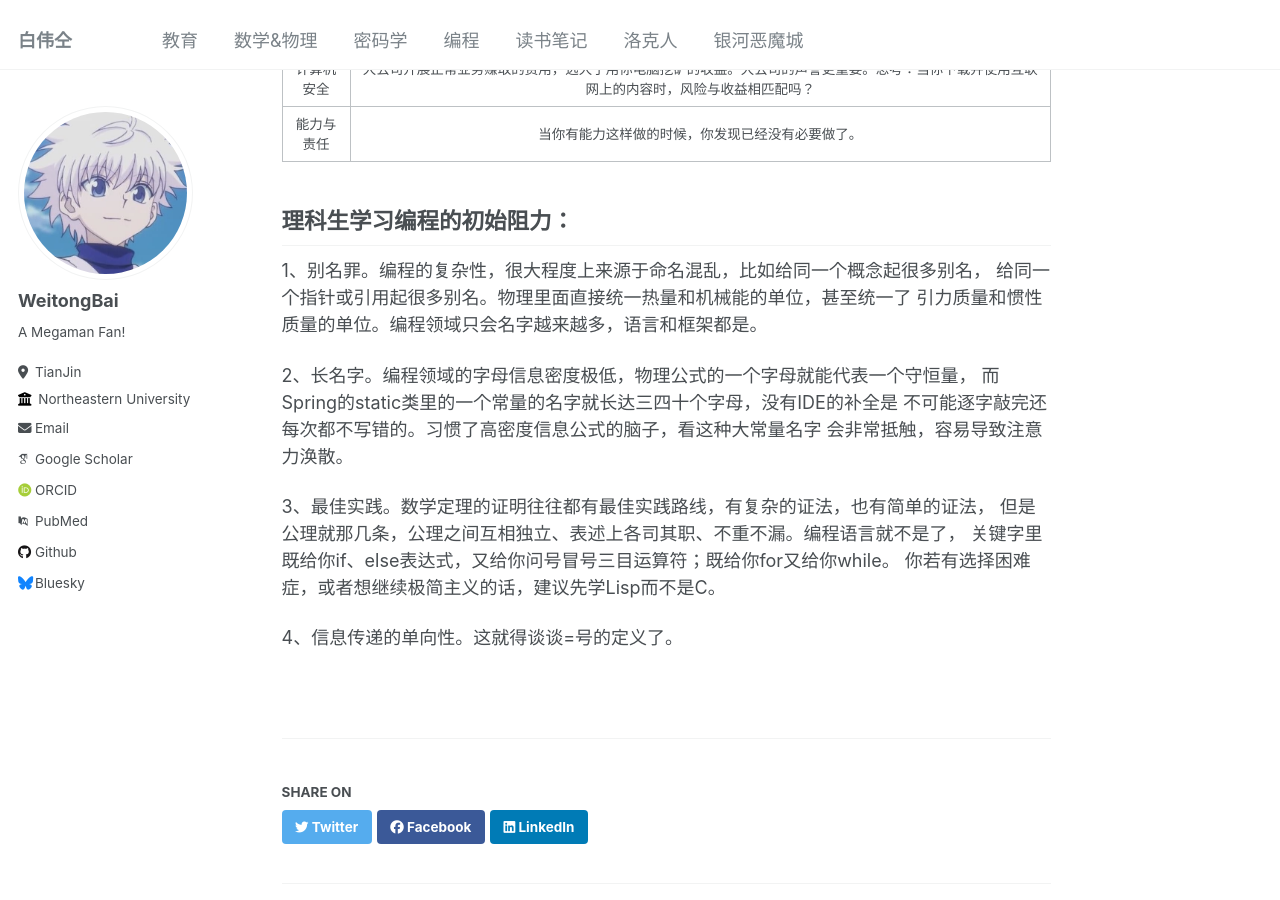
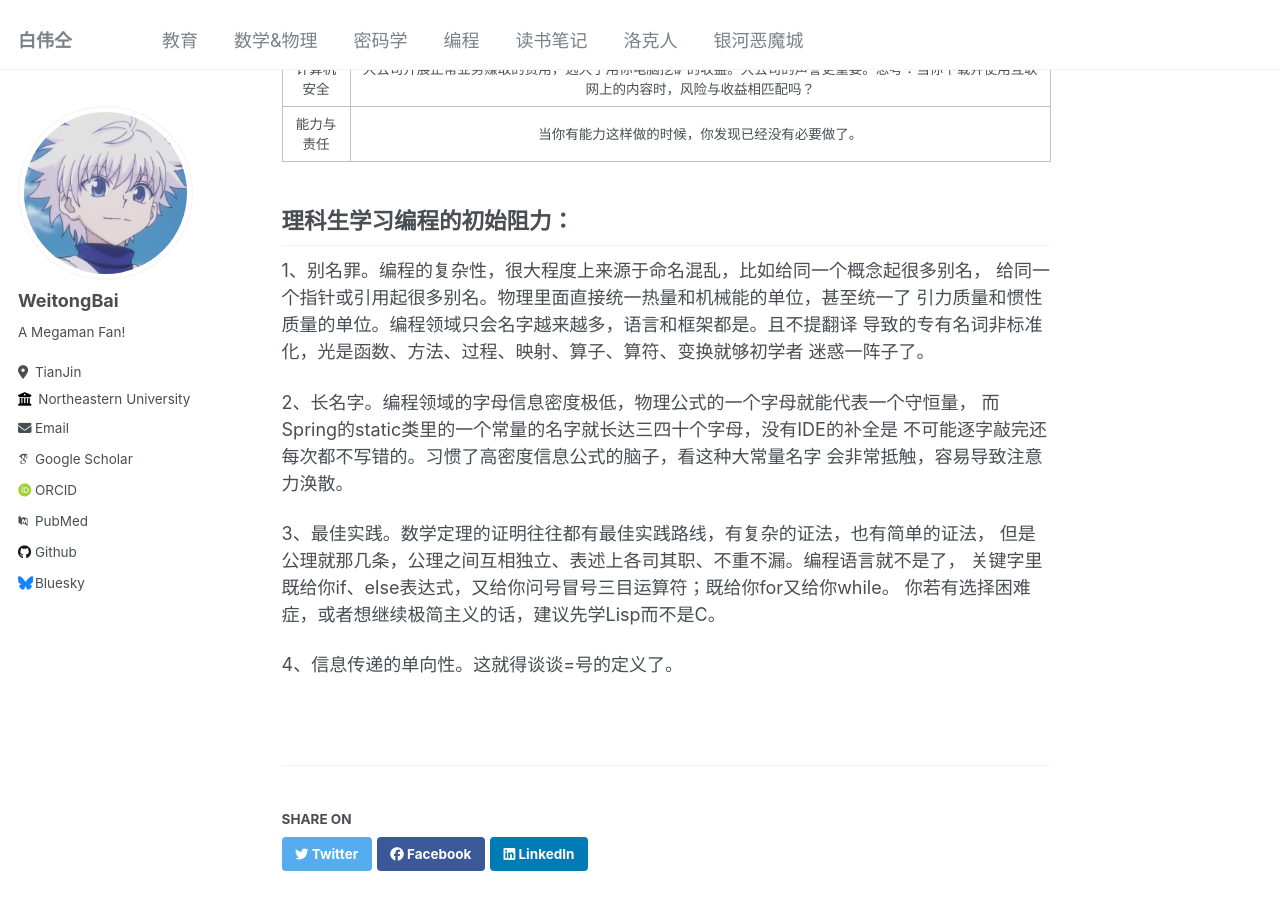
Before and after one commit to python-jiang/python-jiang.github.io, a Jekyll site: the page built from _portfolio/portfolio-0.md, in a window 1280 px wide and 900 px high, scrolled down 421 px. Built offline with Jekyll 4.4.1, drawn with Linux system fonts in a browser that asks for light colours; some web fonts are replaced.

Commit message:
理科生学习编程的初始阻力

```diff
--- a/_portfolio/portfolio-0.md
+++ b/_portfolio/portfolio-0.md
@@ -18,7 +18,9 @@ collection: portfolio
 --
 1、别名罪。编程的复杂性，很大程度上来源于命名混乱，比如给同一个概念起很多别名，
 给同一个指针或引用起很多别名。物理里面直接统一热量和机械能的单位，甚至统一了
-引力质量和惯性质量的单位。编程领域只会名字越来越多，语言和框架都是。
+引力质量和惯性质量的单位。编程领域只会名字越来越多，语言和框架都是。且不提翻译
+导致的专有名词非标准化，光是函数、方法、过程、映射、算子、算符、变换就够初学者
+迷惑一阵子了。
 
 2、长名字。编程领域的字母信息密度极低，物理公式的一个字母就能代表一个守恒量，
 而Spring的static类里的一个常量的名字就长达三四十个字母，没有IDE的补全是
```
